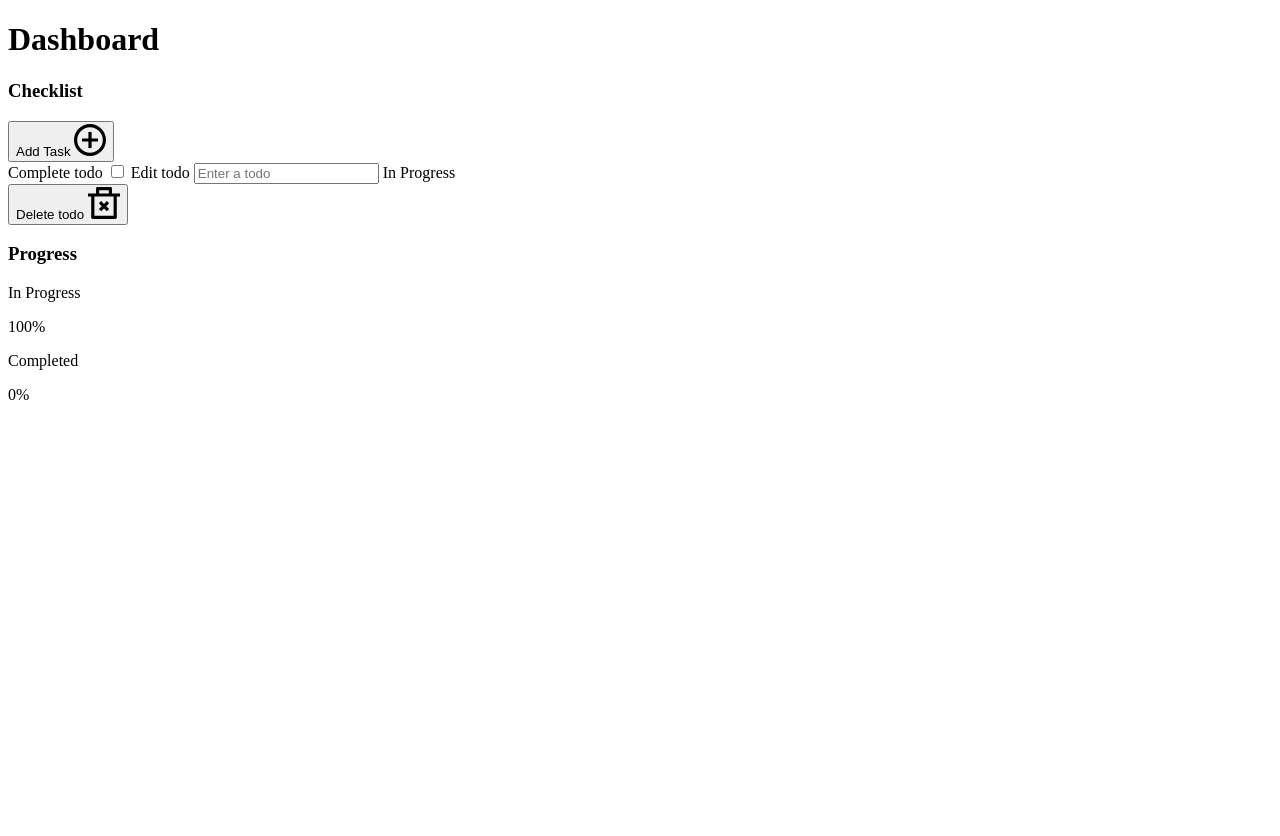
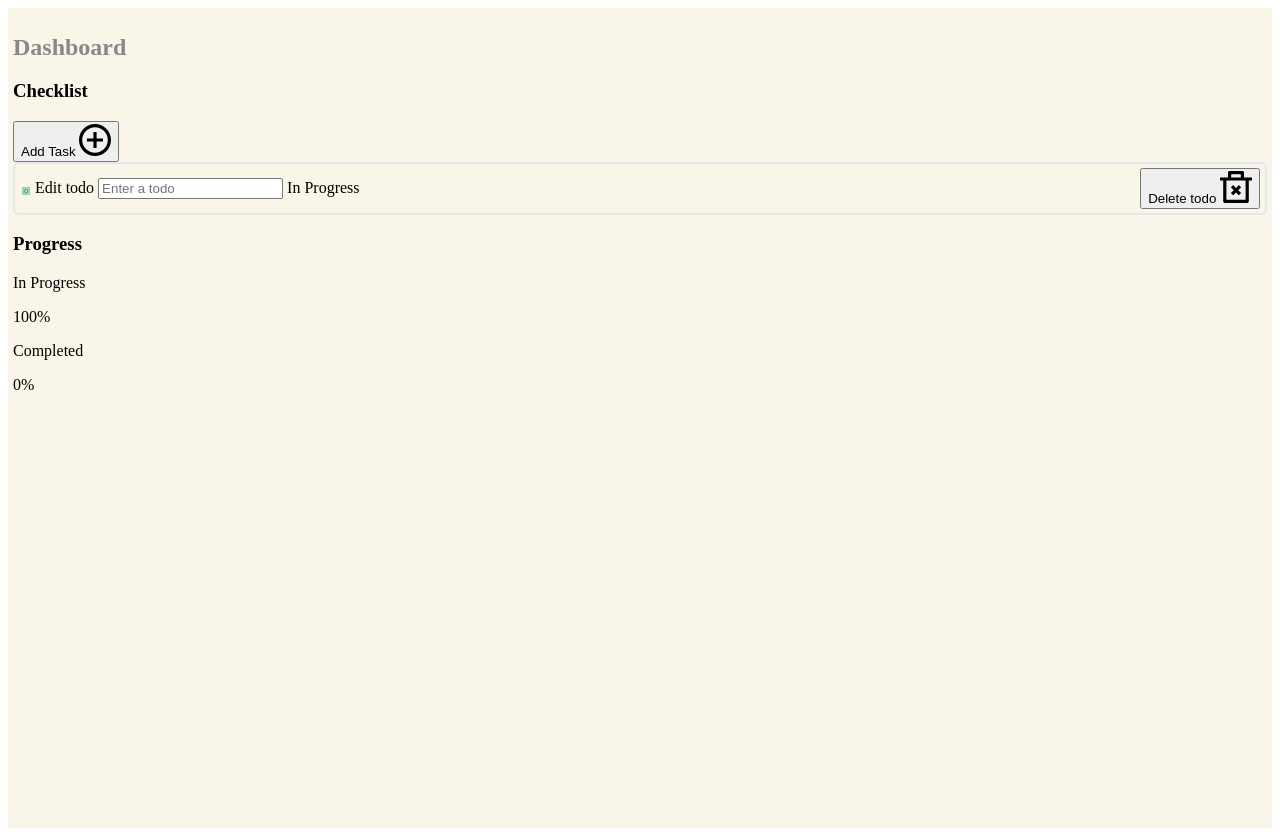
Before and after one commit to puneethx/TODO-WebApp, a SvelteKit app: page / in a window 1280 px wide. Both pictures are taken after a click on the button "Add Task". Before the commit the page ends 800 px from the top, so only its background shows below. Built offline with nearby package versions, Linux system fonts and the light colour scheme.

Commit message:
Css Update

```diff
--- a/src/app.css
+++ /dev/null
@@ -1,5 +0,0 @@
-@import url('https://fonts.googleapis.com/css2?family=Inter:wght@400;600;700&display=swap');
-
-@tailwind base;
-@tailwind components;
-@tailwind utilites;
--- a/src/lib/components/todo/TodoInput.svelte
+++ b/src/lib/components/todo/TodoInput.svelte
@@ -3,18 +3,17 @@
 
 	export let todo;
 
-	$: completeClass = todo.complete ? 'bg-green-three' : 'bg-leaf-one';
+	$: completeClass = todo.complete ? 'background-color: #4ade80' : 'background-color: #8dc63f';
 </script>
-
-<div class="flex items-center justify-between rounded-md border-2 border-gray-one px-5 py-4">
-	<div class="flex w-full max-w-lg items-center justify-start">
-		<label for={`${todo.id}-checkbox`} class="sr-only">Complete todo</label>
+<div class="maindiv">
+	<div class="div2">
+		<label for={`${todo.id}-checkbox`} class="labclass">Complete todo</label>
 		<input
 			id={`${todo.id}-checkbox`}
 			type="checkbox"
 			checked={todo.complete}
 			on:change={() => toggleComplete(todo.id)}
-			class="h-4 w-4 rounded border border-gray-three bg-cream-four text-green-four focus:border-green-five focus:outline focus:outline-2 focus:outline-offset-2 focus:outline-green-five"
+			class="inputclass"
 		/>
 		<label for={`${todo.id}-text`} class="sr-only">Edit todo</label>
 		<input
@@ -59,3 +58,51 @@
 		</svg>
 	</button>
 </div>
+
+<style>
+	.maindiv{
+		display: flex;
+		align-items: center;
+		justify-content: space-between;
+		border-radius: 0.375rem;
+		border: 2px solid #e5e7eb;
+		padding-left: 5px;
+		padding-right: 5px;
+		padding-top: 4px;
+		padding-bottom: 4px;
+	}
+
+	.divclass{
+		display: flex;
+		width: 100%;
+		max-width: 32rem;
+		align-items: center;
+		justify-content: flex-start;
+	}
+
+
+	.labclass{
+		position: absolute;
+		width: 1px;
+		height: 1px;
+		padding: 0;
+		margin: -1px;
+		overflow: hidden;
+		clip: rect(0, 0, 0, 0);
+		white-space: nowrap;
+		border: 0;
+	}
+
+	.inputclass{
+		height: 4px;
+		width: 4px;
+		border-radius: 0.25rem;
+		border: 1px solid #cbd5e0;
+		background-color: #f3f4f6;
+		color: #22c55e;
+		outline: none;
+		border-color: #cbd5e0;
+		box-shadow: 0 0 0 2px rgba(34, 197, 94, 0.5);
+
+	}
+</style>
--- a/src/routes/+page.svelte
+++ b/src/routes/+page.svelte
@@ -3,16 +3,69 @@
 	import TodoSection from '$lib/components/todo/TodoSection.svelte';
 	import ProgressSection from '$lib/components/progress/progressSection.svelte';
 </script>
-
-<div class="min-h-screen bg-olive-one p-0 selection:bg-green-two md:py-24 md:px-8">
+<!-- min-h-screen bg-olive-one p-0 selection:bg-green-two md:py-24 md:px-8 -->
+<div class="divclass">
+	<!-- "mx-auto min-h-screen max-w-none rounded-none bg-cream-four px-5 py-10 outline-none md:min-h-max md:max-w-[60rem] md:rounded-2xl md:px-8 md:outline md:outline-4 md:outline-offset-8 md:outline-cream-four" -->
 	<main
-		class="mx-auto min-h-screen max-w-none rounded-none bg-cream-four px-5 py-10 outline-none md:min-h-max md:max-w-[60rem] md:rounded-2xl md:px-8 md:outline md:outline-4 md:outline-offset-8 md:outline-cream-four"
+		class="mainclass"
 	>
-		<h1 class="text-2xl font-bold text-gray-three">Dashboard</h1>
-		<div class="mt-10">
+		<h1>Dashboard</h1>
+		<div class="smalldiv">
 			<AddTodoSection />
 			<TodoSection />
 			<ProgressSection />
 		</div>
 	</main>
 </div>
+
+<style>
+	.divclass{
+		min-height: 100vh;
+		background-color: #babf9e;
+		padding: 0;
+	}
+	::selection {
+  background-color: #b2d8b2;
+}
+/* @media screen and (min-width: 768px){
+	padding-top: 6rem;
+	padding-bottom: 6rem;
+
+	padding-left: 2rem;
+	padding-right: 2rem;
+} */
+
+.mainclass{
+	margin-left: auto;
+	margin-right: auto;
+	min-height: 100vh;
+	max-width: none;
+	border-radius: none;
+	background-color: #f9f5e8;
+	padding-left: 5px;
+	padding-right: 5px;
+	padding-top: 10px;
+	padding-bottom: 10px;
+	outline: none;
+}
+
+/* @media (min-height: 100%) {
+  max-width: 60rem;
+  min-height: max-content;
+  border-radius: 2rem;
+  padding-left: 8px;
+  padding-right: 8px;
+  outline: 4px solid #f9f5e8;
+  outline-offset: 8px;
+} */
+
+h1{
+font-size: 1.5rem;
+font-weight: bold;
+color: #888888;
+}
+
+.smalldiv{
+	margin-top:10px
+}
+</style>
```
